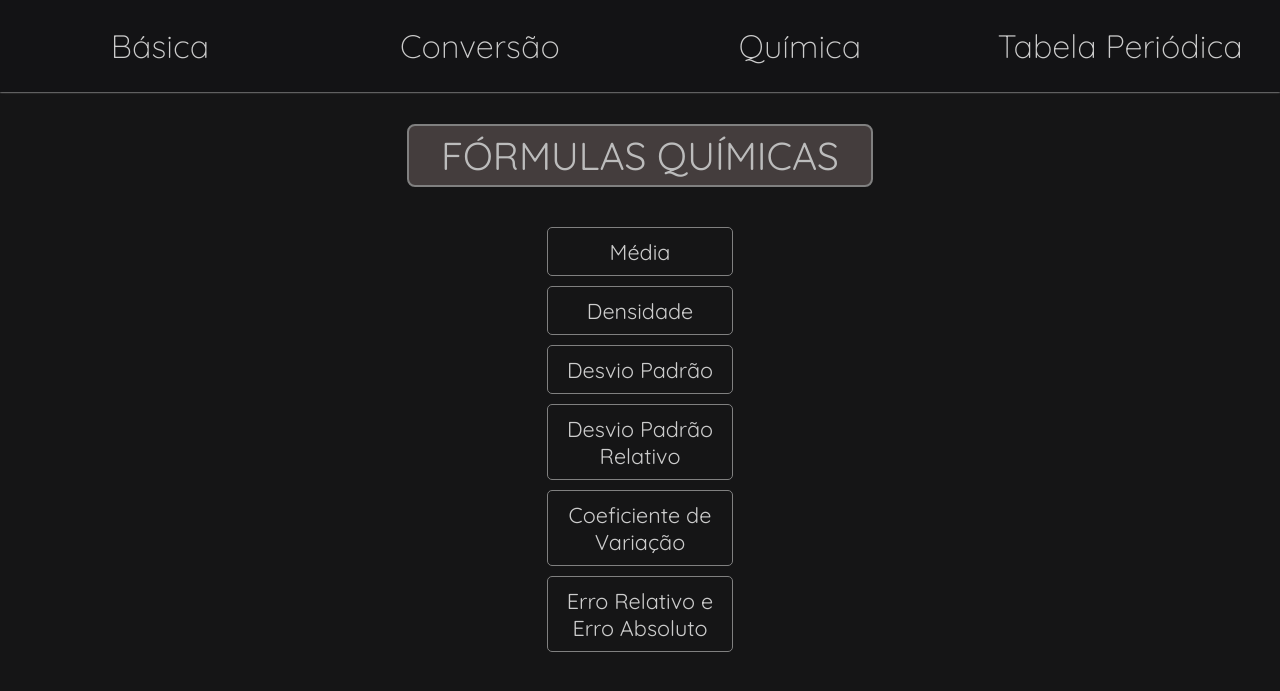
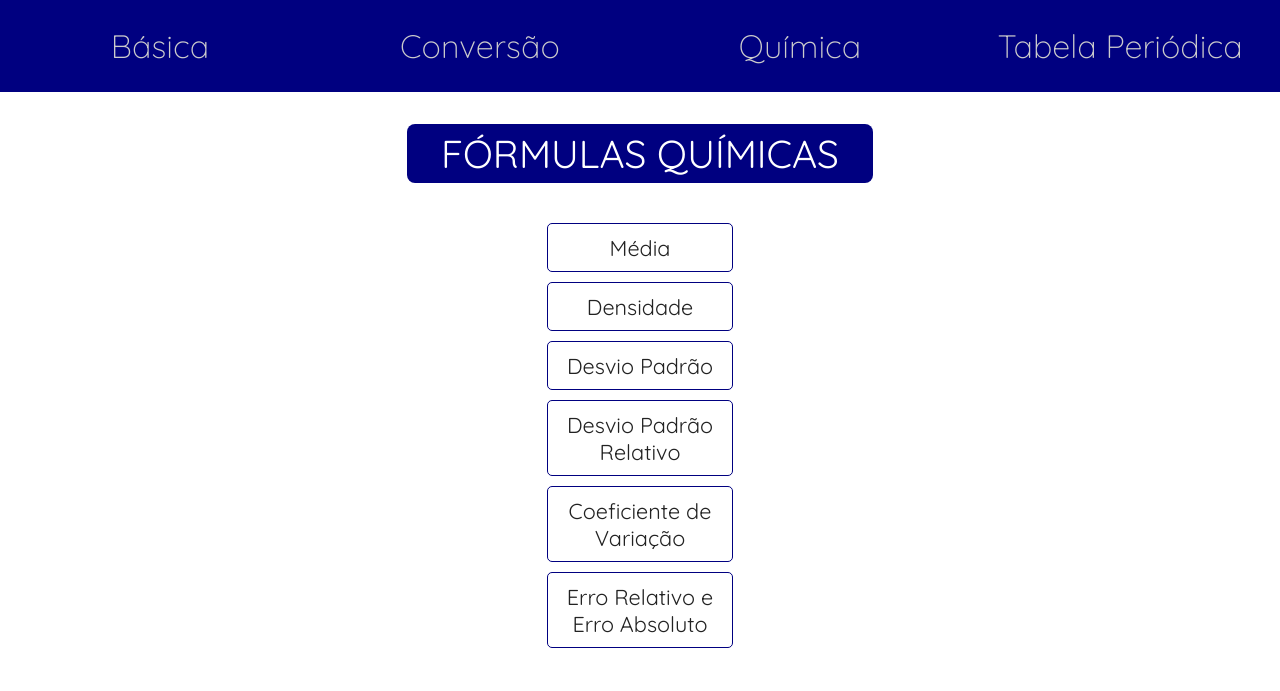
Before and after one commit to bonatowil/TCC, a PHP site: page /pages/formulas.html in a window 1280 px wide. Shown: the top 691 px of the page. Run offline with PHP 8.4, Linux system fonts and the light colour scheme.

Commit message:
Algumas mudanças nas cores do site

```diff
--- a/assets/css/style.css
+++ b/assets/css/style.css
@@ -1,4 +1,12 @@
 @import url('https://fonts.googleapis.com/css2?family=Quicksand:wght@300;400;500;600;700&display=swap');
+
+:root {
+    --jet: #353535ff;
+    --ming: #3c6e71ff;
+    --white: #ffffffff;
+    --gainsboro: #d9d9d9ff;
+    --indigo-dye: #284b63ff;
+}
 
 * {
     box-sizing: border-box;
@@ -7,8 +15,10 @@ body {
     caret-color: transparent;
     overflow: auto;
     margin: 0;
-    color: #bcbcbc;
-    background-color: #151516;
+    /* color: #bcbcbc; */
+    color: #222;
+    /* background-color: #151516; */
+    background-color: #fff;
     font-size: 1.35em;
     font-weight: 400;
     font-family: 'Quicksand', sans-serif;
@@ -19,9 +29,10 @@ h1 {
     width: 10em;
     margin: auto;
     text-align: center;
-    border: 2px solid gray;
+    /* border: 2px solid gray; */
     border-radius: 8px;
-    background-color: #443d3d;
+    background-color: navy;
+    color: white;
     font-size: 1.8em;
     padding: 5px;
 }
@@ -34,7 +45,7 @@ nav {
     user-select: none;
     width: 100%;
     font-weight: 200;
-    background-color: #131315;
+    background-color: navy;
 }
 
 nav ul {
@@ -90,7 +101,7 @@ nav ul li a:hover {
 }
 
 .content_list ul {
-    color: #cccccc;
+    /* color: #cccccc; */
     padding: 10px;
     list-style: none;
     display: flex;
@@ -101,18 +112,18 @@ nav ul li a:hover {
 }
 
 .content_list ul li a {
-    border: 1px solid gray;
+    border: 1px solid navy;
     border-radius: 5px;
     margin: 5px;
     padding: 10px;
     display: block;
     text-decoration: none;
-    color: #cccccc;
+    /* color: #cccccc; */
+    color: #222;
 }
 
 .content_list ul li a:hover{
     border-radius: 8px;
-    color: white;
-    background-color: #1e1e20;
+    background-color: rgb(225, 236, 243);
     cursor: pointer;
 }
```
Also changed, not shown: assets/css/table.css (+12 -1 lines).
